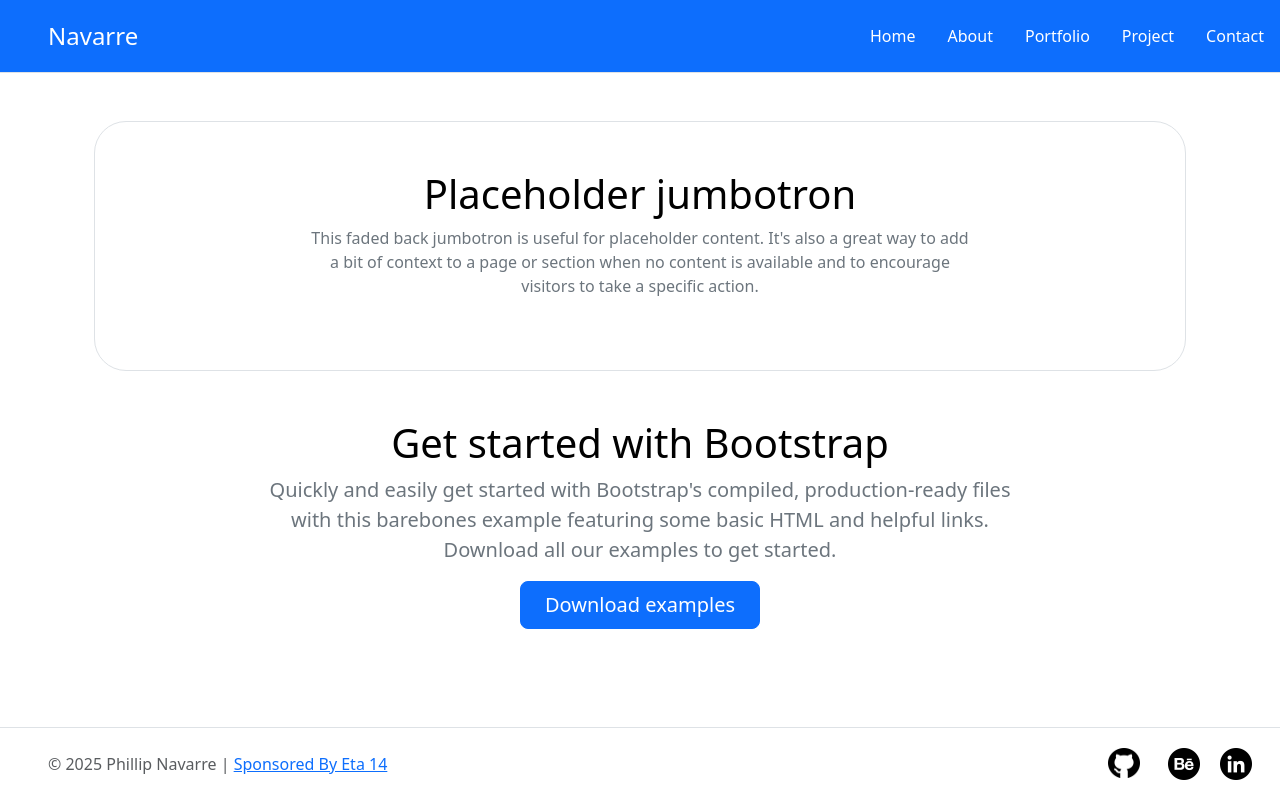
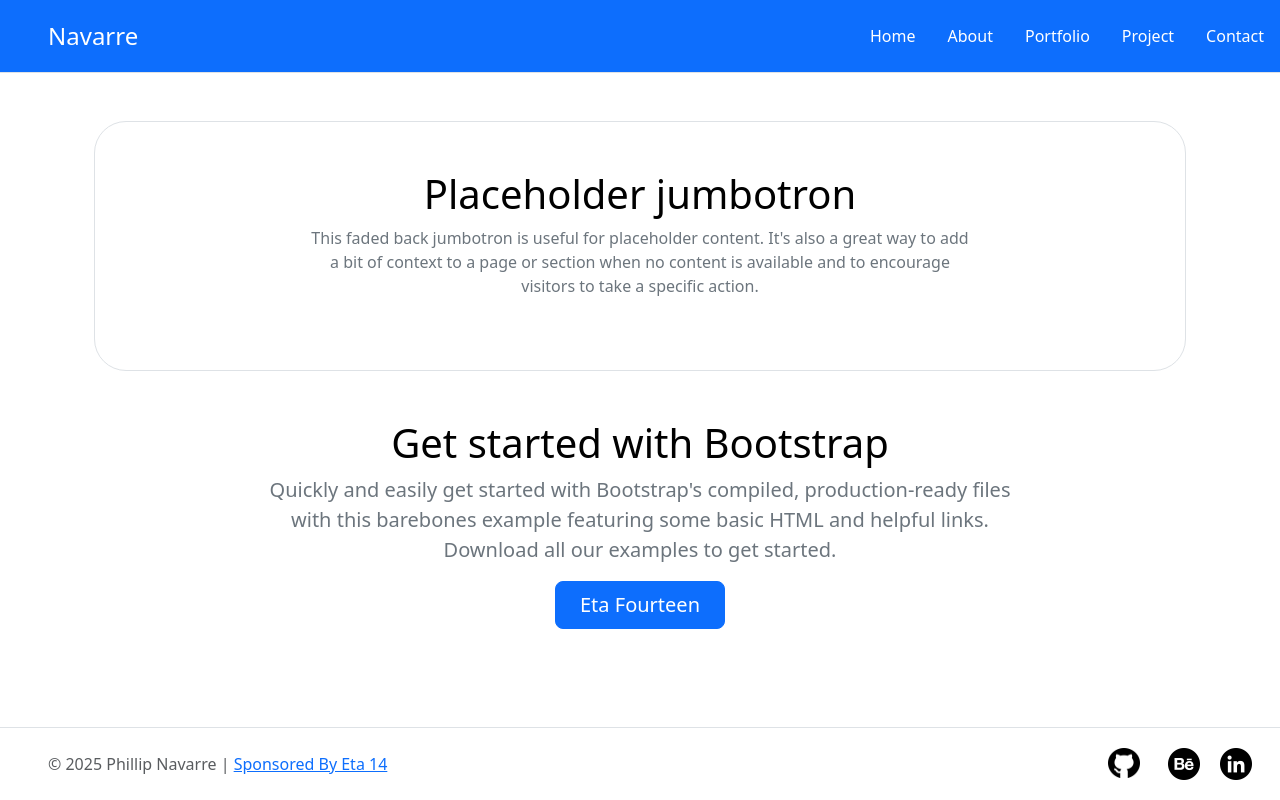
Before and after one commit to One4TheNation/ReactProj, a React (Vite) app: page /contact in a window 1280 px wide. Built offline with nearby package versions, Linux system fonts and the light colour scheme.

Commit message:
checking push

```diff
--- a/src/pages/ContactPage.jsx
+++ b/src/pages/ContactPage.jsx
@@ -32,7 +32,7 @@ function ContactPage(props) {
 
       <div className="mb-5">
         <a href="/docs/5.3/examples/" className="btn btn-primary btn-lg px-4">
-          Download examples
+          Eta Fourteen
         </a>
       </div>
     </main>
```
